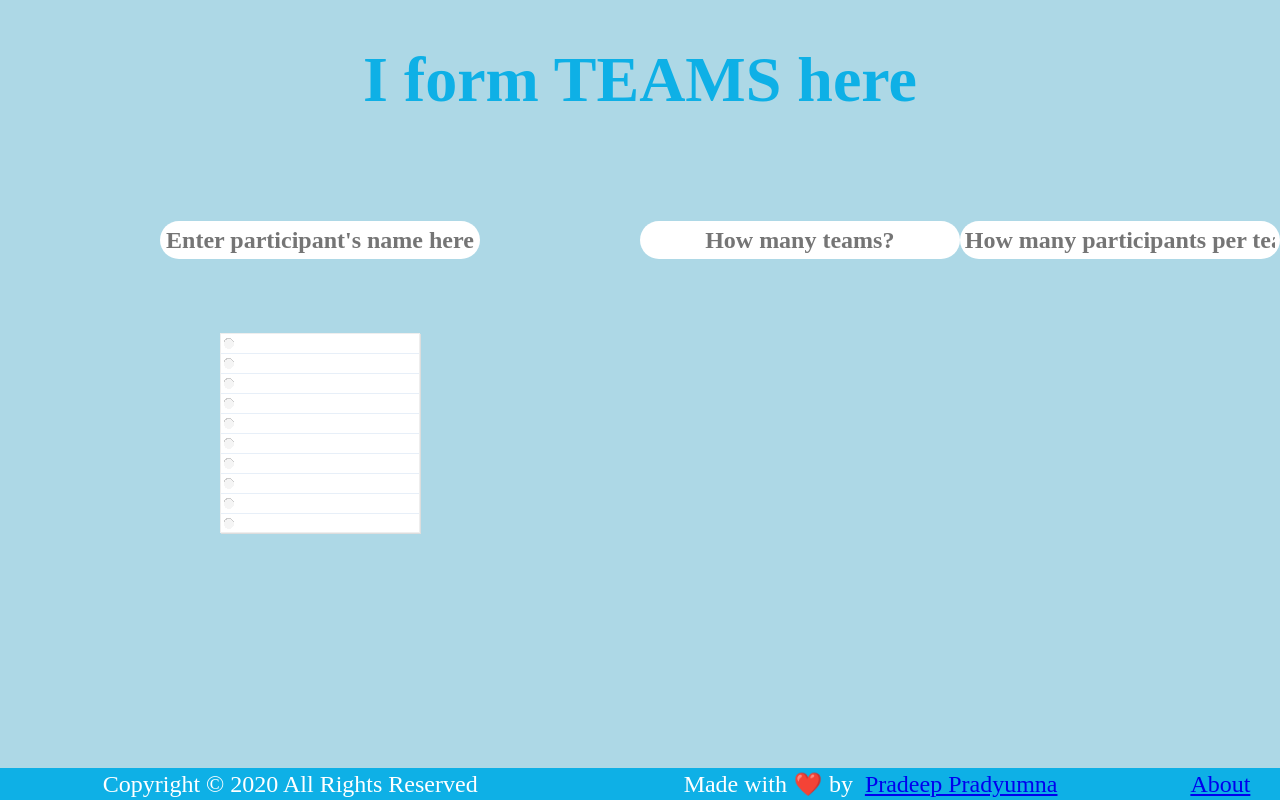
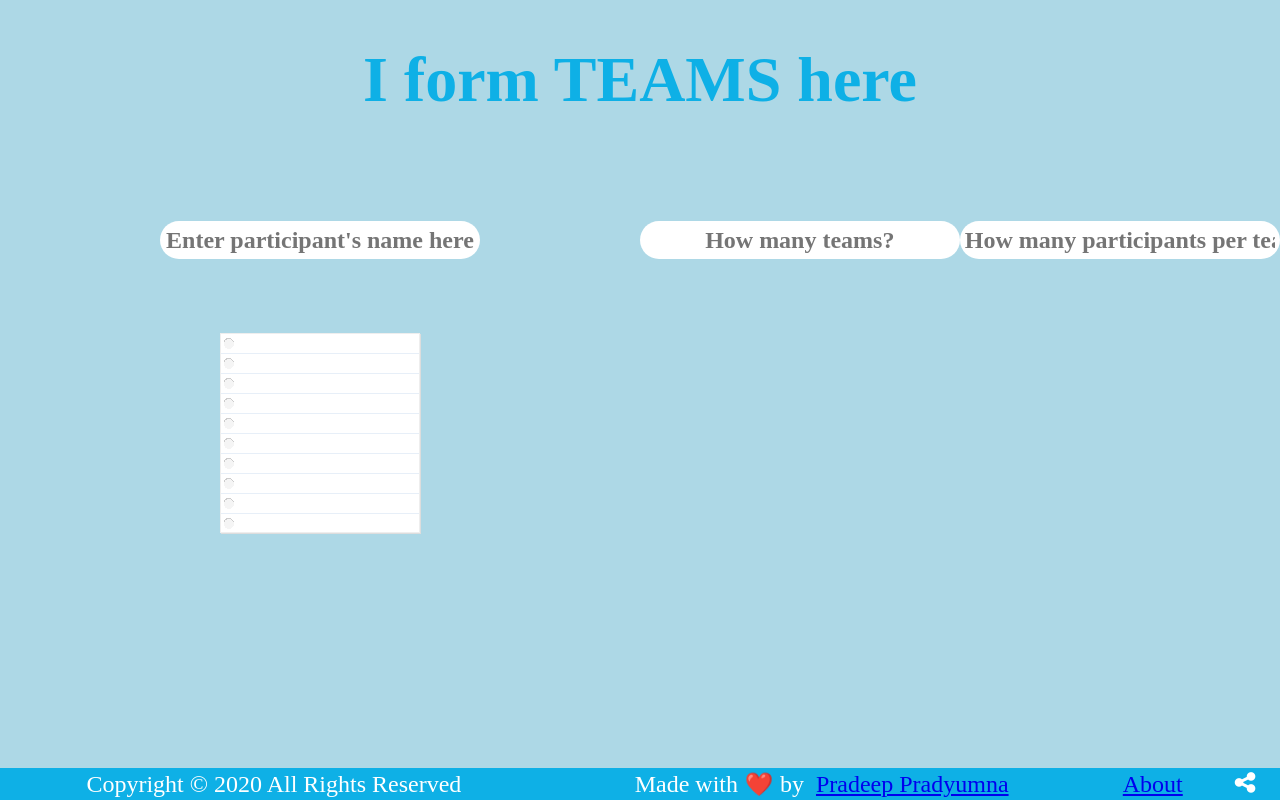
Before and after one commit to pradeepradyumna/iformteamshere, a React (Create React App) app in the folder form-teams-here/: page / in a window 1280 px wide. Built offline with nearby package versions, Linux system fonts and the light colour scheme.

Commit message:
Included Social  Share option in the footer

```diff
--- a/form-teams-here/src/components/Footer.js
+++ b/form-teams-here/src/components/Footer.js
@@ -1,4 +1,5 @@
 import React from "react";
+import SocialShare from "./SocialShare";
 function Footer() {
   return (
     <footer>
@@ -22,6 +23,9 @@ function Footer() {
           About
         </a>
       </div>
+      <div>
+        <SocialShare />
+      </div>
     </footer>
   );
 }
```
